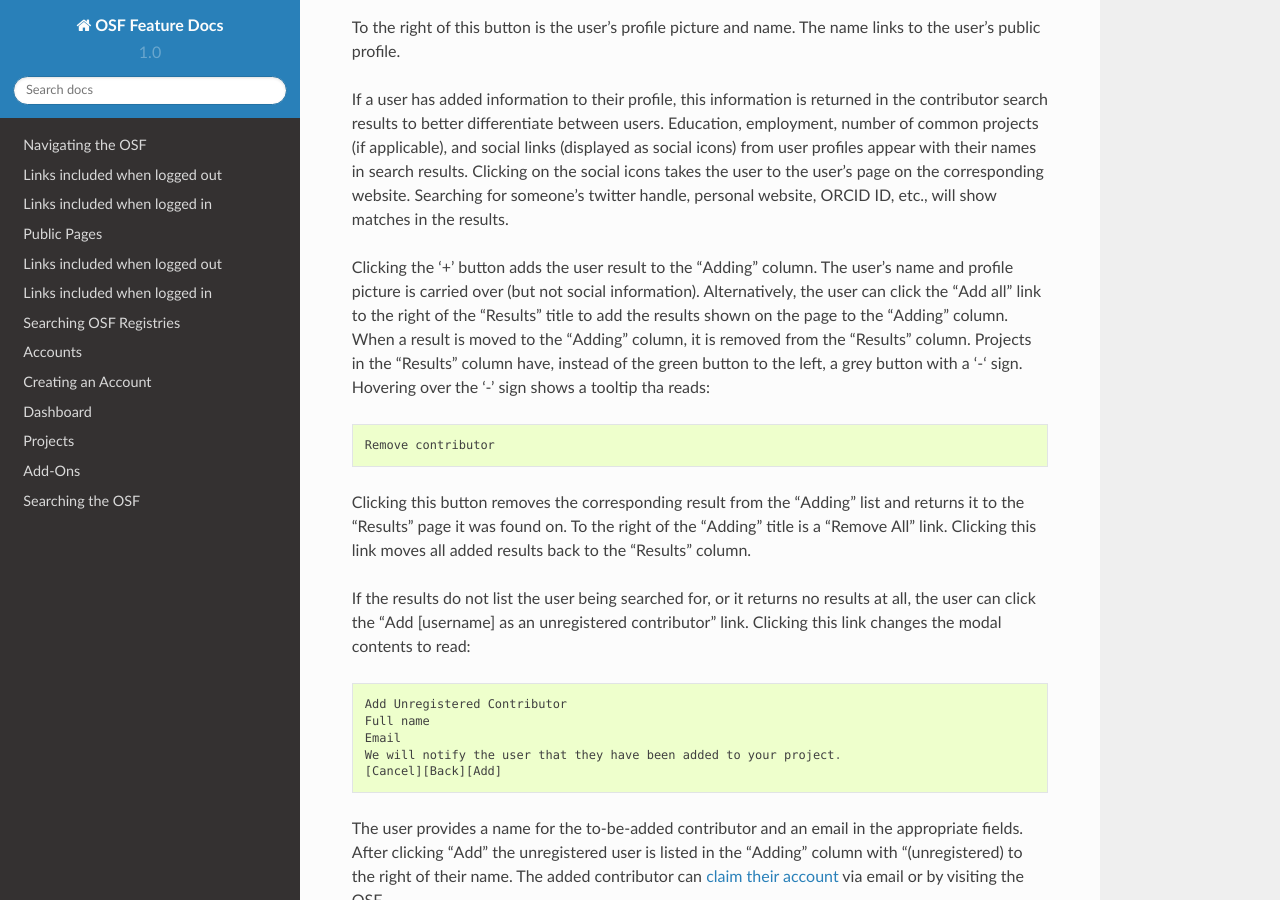
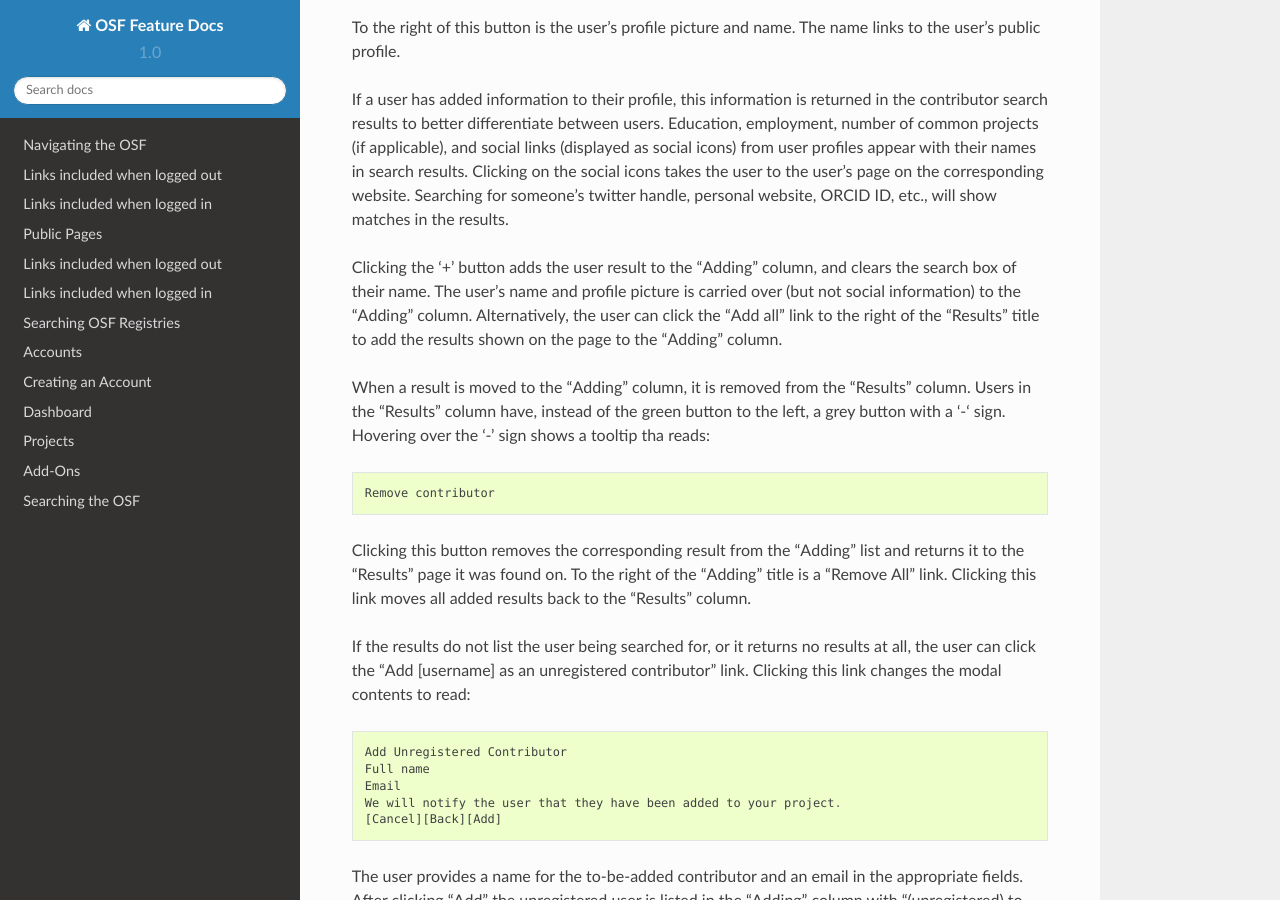
Before and after one commit to CenterForOpenScience/OSFDocs, a Sphinx documentation site: the page built from docs/projects/contributors.rst, in a window 1280 px wide and 900 px high, scrolled down 5619 px. Built offline with Sphinx 7.4.7 and the Read the Docs theme 2.0.0, drawn with Linux system fonts in a browser that asks for light colours.

Commit message:
Clear text from contributor search box

```diff
--- a/docs/projects/contributors.rst
+++ b/docs/projects/contributors.rst
@@ -191,10 +191,9 @@
 names in search results. Clicking on the social icons takes the user to the user's page on the corresponding website. Searching for someone's twitter
 handle, personal website, ORCID ID, etc., will show matches in the results.
 
-Clicking the ‘+’ button adds the user result to the “Adding” column. The user's name and profile picture is carried over (but not social information).
-Alternatively, the user can click the “Add all” link to the right of the “Results” title to add the results shown on the page to the “Adding” column.
-When a result is moved to the “Adding” column, it is removed from the “Results” column. Projects in the “Results” column have, instead of the green
-button to the left, a grey button with a ‘-‘ sign. Hovering over the '-' sign shows a tooltip tha reads::
+Clicking the ‘+’ button adds the user result to the “Adding” column, and clears the search box of their name. The user's name and profile picture is carried over (but not social information) to the "Adding" column. Alternatively, the user can click the “Add all” link to the right of the “Results” title to add the results shown on the page to the “Adding” column.
+
+When a result is moved to the “Adding” column, it is removed from the “Results” column. Users in the “Results” column have, instead of the green button to the left, a grey button with a ‘-‘ sign. Hovering over the '-' sign shows a tooltip tha reads::
 
     Remove contributor
 
```
